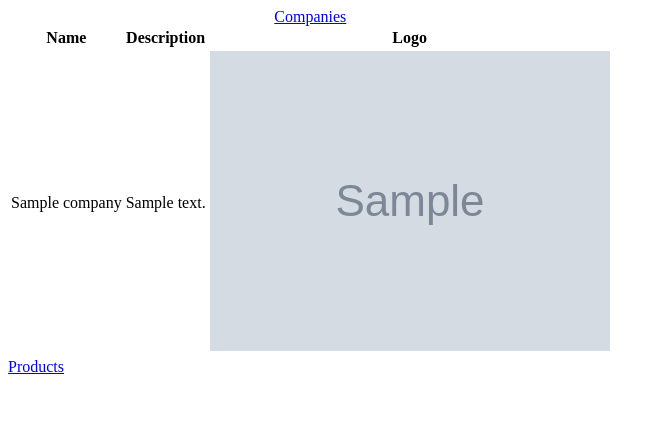
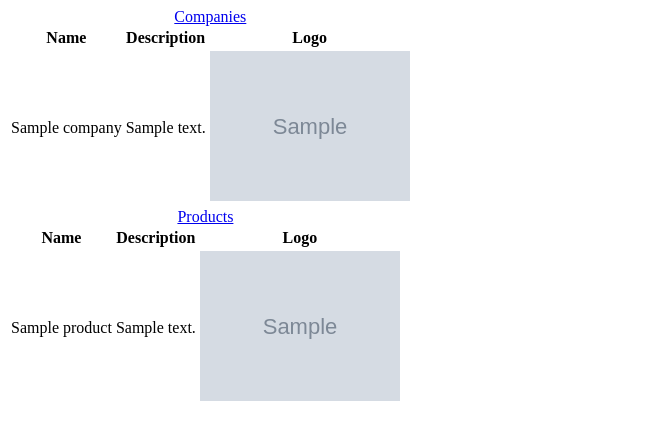
Before and after one commit to pgcd/crunchbase_test_app, a Django app: template pdtt/crunchbase/templates/crunchbase/search_results.html in a window 1280 px wide. Shown: the top 440 px of the page, without its empty margins (0-664 px from the left). Run offline with Django 3.2, Linux system fonts and the light colour scheme; the template is opened without the code that fills it: most values are stand-ins (such as "Sample title", 1, 10 or a date in 2020); grey boxes marked "Sample" are stand-in pictures.

Commit message:
Adds products search results to main page

```diff
--- a/pdtt/crunchbase/templates/crunchbase/search_results.html
+++ b/pdtt/crunchbase/templates/crunchbase/search_results.html
@@ -12,10 +12,25 @@
             <tr class="company-info">
                 <td>{{ company.name }}</td>
                 <td>{{ company.properties__short_description }}</td>
-                <td><img src="{{ company.primary_image }}" alt="{{ company.name }}" /></td>
+                <td><img width="200" src="{{ company.primary_image }}" alt="{{ company.name }}" /></td>
             </tr>
         {% endfor %}
     </table>
 
-    <a href="{% url "crunchbase:search" "products" %}">Products</a>
+    <table id="products-list" class="crunchbase-resultset">
+        <caption><a href="{% url "crunchbase:search" "products" %}">Products</a></caption>
+        <tr>
+            <th>Name</th>
+            <th>Description</th>
+            <th>Logo</th>
+        </tr>
+        {% for product in products_search_results %}
+            <tr class="product-info">
+                <td>{{ product.name }}</td>
+                <td>{{ product.properties__short_description }}</td>
+                <td><img width="200" src="{{ product.primary_image }}" alt="{{ product.name }}" /></td>
+            </tr>
+        {% endfor %}
+    </table>
+
 {% endblock %}
--- a/pdtt/crunchbase/views.py
+++ b/pdtt/crunchbase/views.py
@@ -12,8 +12,10 @@ class CrunchbaseSearchView(ListView):
 
     def get_context_data(self, **kwargs):
         data = super(CrunchbaseSearchView, self).get_context_data(**kwargs)
-        companies = CrunchbaseQuery().companies.list(fetch_values=('properties__short_description','primary_image'))
+        companies = CrunchbaseQuery().companies.list(fetch_values=('properties__short_description', 'primary_image'))
         data['companies_search_results'] = companies['data']['items']
+        products = CrunchbaseQuery().products.list(fetch_values=('properties__short_description', 'primary_image'))
+        data['products_search_results'] = products['data']['items']
         return data
 
 
```
Also changed, not shown: pdtt/crunchbase/tests.py (+12 -0 lines).
